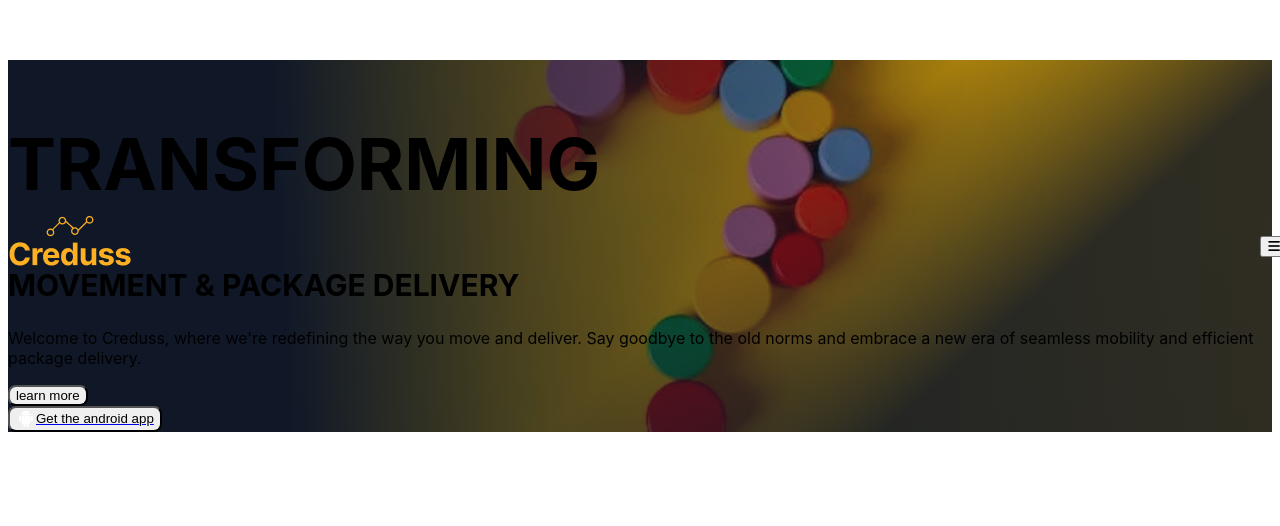
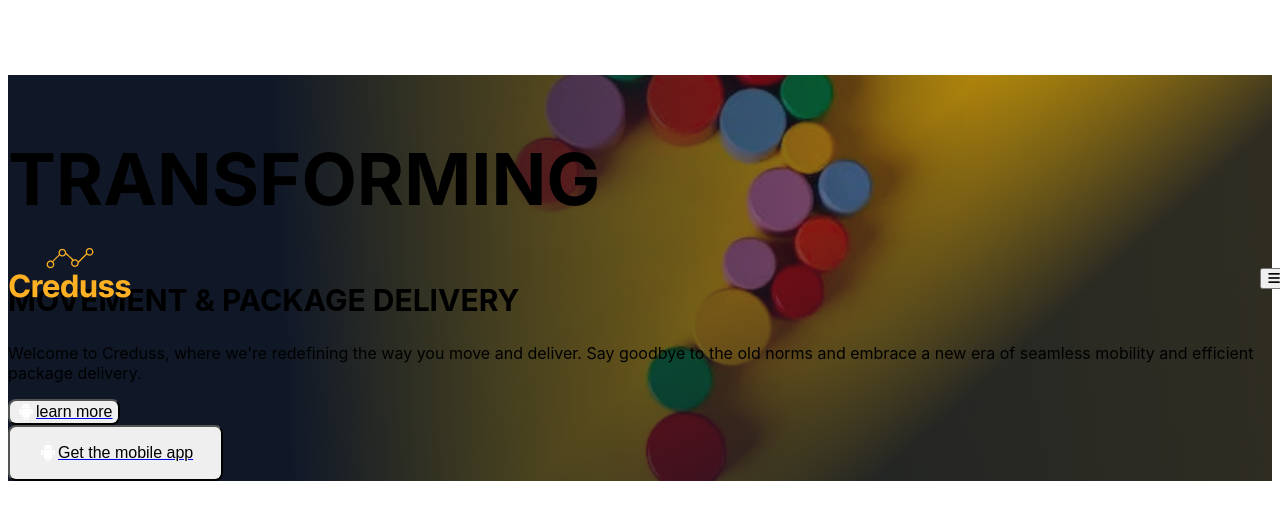
Before and after one commit to credusstechnologies/creduss-website, a Next.js app: page /faq in a window 1280 px wide. Shown: the part 274-800 px from the top of the page. Built offline with nearby package versions, Linux system fonts and the light colour scheme.

Commit message:
fix: style fixes

```diff
--- a/app/about-us/page.jsx
+++ b/app/about-us/page.jsx
@@ -1,5 +1,5 @@
 "use client";
-import GetAppBtn from "@/components/GetAppBtn";
+import Button from "@/components/Button";
 import Layout from "@/components/Layout";
 import Image from "next/image";
 
@@ -70,7 +70,7 @@
               to anywhere in the world faster and cheaper. They can also use the
               platform to earn while they are travelling.
             </p>
-            <GetAppBtn />
+            <Button />
           </div>
         </div>
       </section>
@@ -93,7 +93,7 @@
               time. Buy online, ship with creduss, contract an associate going
               to the destination of your orders, receive your parcel on arrival.
             </p>
-            <GetAppBtn />
+            <Button />
           </div>
         </div>
 
--- a/app/get-the-app/page.jsx
+++ b/app/get-the-app/page.jsx
@@ -12,7 +12,7 @@
 const GetTheApp = () => {
   return (
     <Layout showDownloadApp={false} showHero={false}>
-      <main className="pt-20">
+      <main className="pt-[3rem]">
         <section className="bg-green-200 flex items-center gap-10 py-10">
           <div className="md:w-1/2">
             <Image src={MobileApp} alt="mobile app view" />
--- a/app/page.jsx
+++ b/app/page.jsx
@@ -5,7 +5,7 @@
 
 import Map from "../public/icons/map.png";
 import FeaturesImg from "../public/icons/features.png";
-import GetAppBtn from "@/components/GetAppBtn";
+import Button from "@/components/Button";
 import WhyCredussSwiper from "@/components/WhyCredussSwiper";
 import TestimonialsSwiper from "@/components/TestimonialsSwiper";
 import Accordion from "@/components/Accordion";
@@ -59,7 +59,7 @@
                 travels can be more than just a journey – they can be an
                 opportunity. Become a courier on your trips and earn.
               </p>
-              <GetAppBtn />
+              <Button />
             </div>
 
             <div className="">
--- /dev/null
+++ b/components/Button.jsx
@@ -0,0 +1,25 @@
+import Image from "next/image";
+import Android from "../public/icons/android.png";
+import Link from "next/link";
+
+const Button = ({
+  onClick,
+  href = "/get-the-app",
+  showIcon = true,
+  children,
+  className,
+}) => {
+  return (
+    <Link href={href}>
+      <button
+        onClick={() => onClick}
+        className={`${className} flex items-center justify-center
+            gap-2 rounded-[8px] bg-primary text-[16px] font-semibold`}>
+        {showIcon && <Image src={Android} alt="android icon" />}
+        <span>{children}</span>
+      </button>
+    </Link>
+  );
+};
+
+export default Button;
--- a/components/Footer.jsx
+++ b/components/Footer.jsx
@@ -1,5 +1,5 @@
 import React from "react";
-import GetAppBtn from "./GetAppBtn";
+import Button from "./Button";
 import Image from "next/image";
 import Link from "next/link";
 
@@ -32,7 +32,7 @@
                 hands. Download it now to be part of the future.
               </p>
             </div>
-            <GetAppBtn />
+            <Button />
           </div>
         </section>
       )}
--- a/components/GetAppBtn.jsx
+++ /dev/null
@@ -1,19 +0,0 @@
-import Image from "next/image";
-import Android from "../public/icons/android.png";
-import Link from "next/link";
-
-const GetAppBtn = ({ setShowMobNav }) => {
-  return (
-    <Link href="/get-the-app">
-      <button
-        onClick={() => setShowMobNav(false)}
-        className=" bg-primary py-3 px-2 flex items-center justify-center
-            gap-2 text-white rounded-[8px] font-medium">
-        <Image src={Android} alt="android icon" />
-        <span>Get the android app</span>
-      </button>
-    </Link>
-  );
-};
-
-export default GetAppBtn;
--- a/components/Hero.jsx
+++ b/components/Hero.jsx
@@ -3,7 +3,7 @@
 import Image from "next/image";
 
 import HeroImg from "../public/icons/hero-img.png";
-import GetAppBtn from "./GetAppBtn";
+import Button from "./Button";
 
 const Hero = ({
   heroBg,
@@ -62,10 +62,10 @@
         </div>
         {!showSearchField ? (
           <div className="flex-col md:flex-row inline md:flex md:items-center gap-2">
-            <button className="rounded-[0.5rem] my-3 py-3 px-2 bg-white text-secondary">
+            <Button className="my-3 py-3 px-2 bg-white text-secondary">
               learn more
-            </button>
-            <GetAppBtn />
+            </Button>
+            <Button className="py-[16px] px-[28px]  ">Get the mobile app </Button>
           </div>
         ) : (
           <div className="md:w-[70%] flex-col md:flex-row inline md:flex md:items-center gap-2 ">
--- a/components/Layout.jsx
+++ b/components/Layout.jsx
@@ -40,7 +40,7 @@
     <body className="layout ">
       <header
         className={`relative ${
-          !showHero ? "h-auto" : "min-h-[100vh]"
+          showHero ? "min-h-[100vh] pt-[9rem]" : ""
         } bg-secondary text-white header `}>
         <div className="fixed w-full left-0 top-0 z-40">
           <Nav showSubNav={showSubNav} setShowSubNav={setShowSubNav} />
--- a/components/Nav.jsx
+++ b/components/Nav.jsx
@@ -17,7 +17,7 @@
   setActiveSubNav,
   setShowSubNav,
 } from "@/redux/features/global/globalSlice";
-import GetAppBtn from "./GetAppBtn";
+import Button from "./Button";
 import MobNav from "./nav/MobNav";
 
 const Nav = ({ showSubNav, setShowSubNav }) => {
@@ -67,7 +67,7 @@
       </ul>
 
       <div className="md:block hidden">
-        <GetAppBtn setShowMobNav={setShowMobNav} />
+        <Button className="py-[10px] px-[18px]">Get the mobile app</Button>
       </div>
 
       {/* mobile nav specific */}
--- a/components/nav/MobNav.jsx
+++ b/components/nav/MobNav.jsx
@@ -1,6 +1,6 @@
 import React, { useRef, useState } from "react";
 import Link from "next/link";
-import GetAppBtn from "../GetAppBtn";
+import Button from "../Button";
 import { mainNavList, subNavList } from "../Nav";
 import {
   setActiveSubNav,
@@ -84,7 +84,9 @@
         </ul>
 
         <div className="flex justify-end text-right">
-          <GetAppBtn setShowMobNav={setShowMobNav} />
+          <Button className="py-[10px] px-[18px] " onClick={setShowMobNav}>
+            Get the mobile app
+          </Button>
         </div>
       </div>
     </div>
--- a/custom-styles/style.scss
+++ b/custom-styles/style.scss
@@ -6,8 +6,8 @@
   // border: 2px solid blue;
   display: flex;
   align-items: center;
-  padding-top: 7rem;
-  // padding-bottom: 1rem;
+  // padding-top: 9rem;
+  padding-bottom: 3rem;
 
   &-nav {
     ul > li {
```
